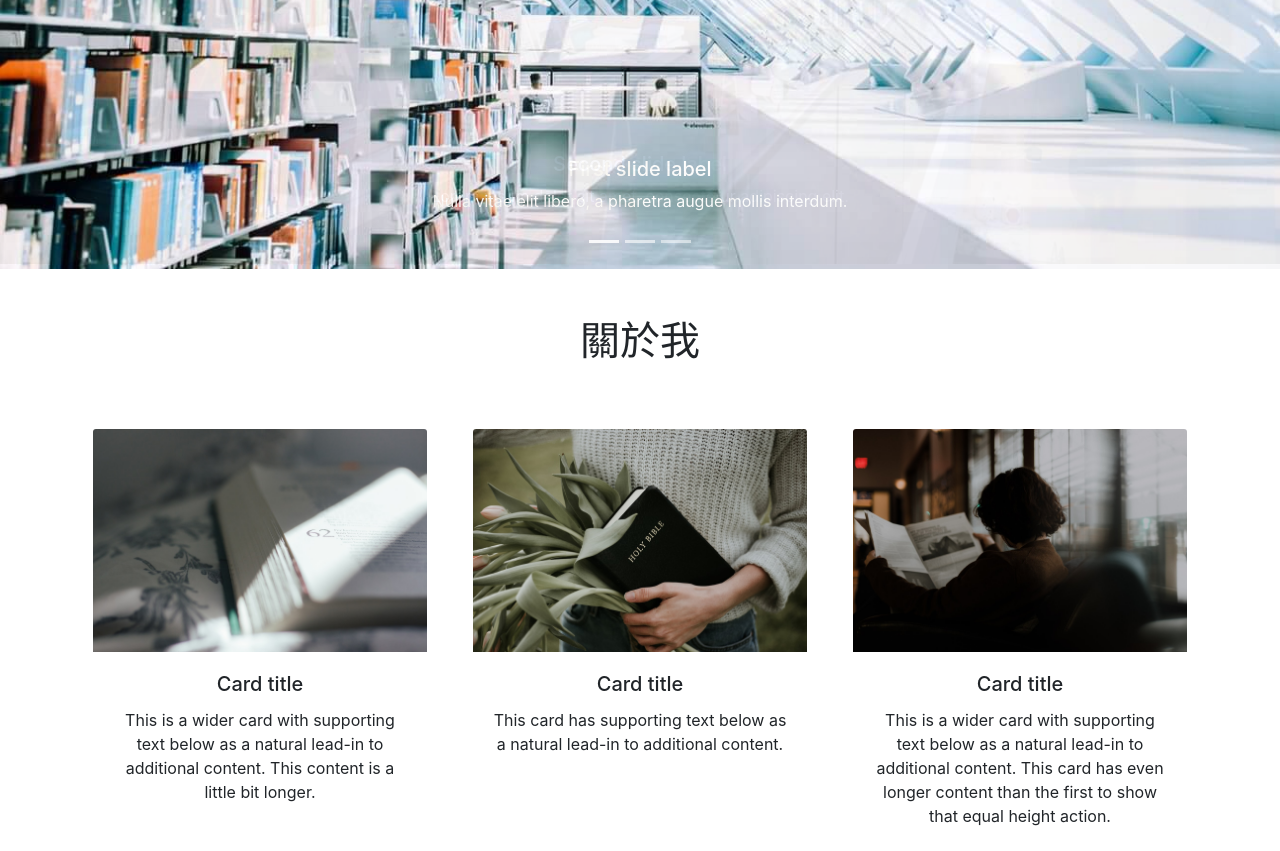
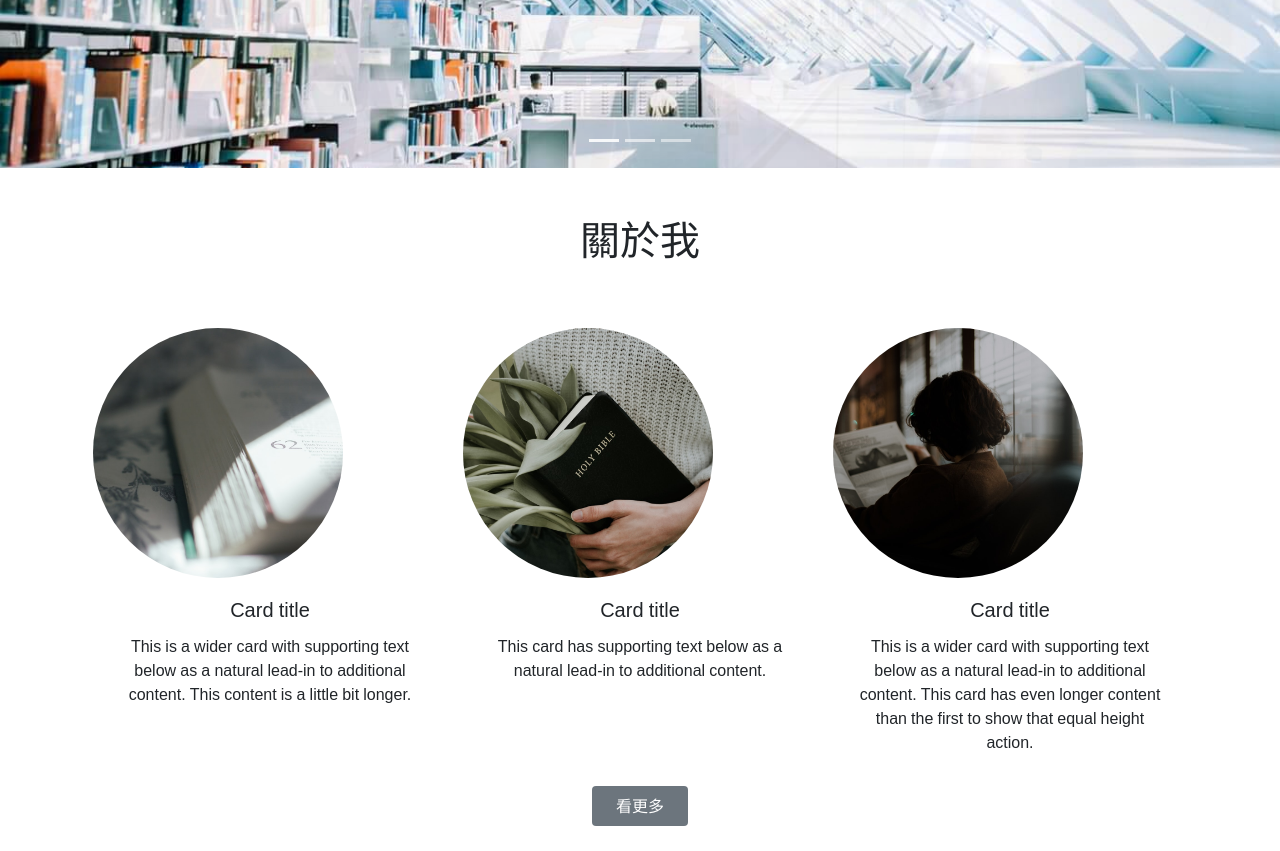
Before and after one commit to eleanorewu/bootstrapweb01, a plain HTML site: page index.html in a window 1280 px wide. Shown: the part 640-1491 px from the top of the page. Drawn offline with nearby package versions, Linux system fonts and the light colour scheme; a web font is replaced by a local one.

Commit message:
更改banner

```diff
--- a/index.html
+++ b/index.html
@@ -6,6 +6,7 @@
     <meta name="viewport" content="width=device-width, initial-scale=1.0  user-scalable=no">
     <meta http-equiv="X-UA-Compatible" content="ie=edge">
     <title>Bootstrap網站</title>
+    <link rel="stylesheet" href="style.css">
     <!-- Bootstrap css cdn -->
     <link rel="stylesheet" href="https://stackpath.bootstrapcdn.com/bootstrap/4.4.1/css/bootstrap.min.css"
         integrity="sha384-Vkoo8x4CGsO3+Hhxv8T/Q5PaXtkKtu6ug5TOeNV6gBiFeWPGFN9MuhOf23Q9Ifjh" crossorigin="anonymous">
@@ -91,9 +92,9 @@
     <div class="container">
         <h1 class="text-center py-5">關於我</h1>
         <!-- 三個卡片區塊 -->
-        <div class="card-deck">
-            <div class="card border-0 border-0 p-2 text-center">
-                <img src="./img/card01.jpg" class="card-img-top" alt="...">
+        <div class="card-group">
+            <div class="card border-0 border-0 p-2 text-center card-content">
+                <img src="./img/card01.jpg" class="card-img-top img-style" alt="...">
                 <div class="card-body">
                     <h5 class="card-title">Card title</h5>
                     <p class="card-text">This is a wider card with supporting text below as a natural lead-in to
@@ -101,8 +102,8 @@
                 </div>
 
             </div>
-            <div class="card border-0 p-2 text-center">
-                <img src="./img/card02.jpg" class="card-img-top" alt="...">
+            <div class="card border-0 p-2 text-center card-content">
+                <img src="./img/card02.jpg" class="card-img-top img-style" alt="...">
                 <div class="card-body">
                     <h5 class="card-title">Card title</h5>
                     <p class="card-text">This card has supporting text below as a natural lead-in to additional content.
@@ -110,8 +111,8 @@
                 </div>
 
             </div>
-            <div class="card border-0 p-2 text-center">
-                <img src="./img/card03.jpg" class="card-img-top" alt="...">
+            <div class="card border-0 p-2 text-center card-content">
+                <img src="./img/card03.jpg" class="card-img-top img-style" alt="...">
                 <div class="card-body">
                     <h5 class="card-title">Card title</h5>
                     <p class="card-text">This is a wider card with supporting text below as a natural lead-in to
--- a/style.scss
+++ b/style.scss
@@ -2,3 +2,45 @@
 *{
     font-family: 'Noto Sans Gothic',sans-serif;
 }
+
+
+// 修改 boostrap
+.card{
+    display: block;
+}
+
+// 自己的樣式
+.img-style {
+    border-radius: 50% !important;
+    width: 250px !important;
+    height: 250px !important;
+    object-fit: cover;
+    box-sizing: content-box;
+    opacity: 1;
+
+    &:hover {
+        opacity: 0.6;
+    }
+}
+
+
+// RWD
+// >= 1024
+@media screen and (min-width: 1024px) {
+    .carousel-inner {
+        height: 94vh;
+
+        .carousel-caption {
+            bottom: 300px;
+        }
+    }
+}
+
+// >= 1200
+@media screen and (min-width: 1200px) {
+    .carousel-inner {
+        .carousel-caption {
+            bottom: 450px;
+        }
+    }
+}
```
Also changed, not shown: style.css, 1 other file.
